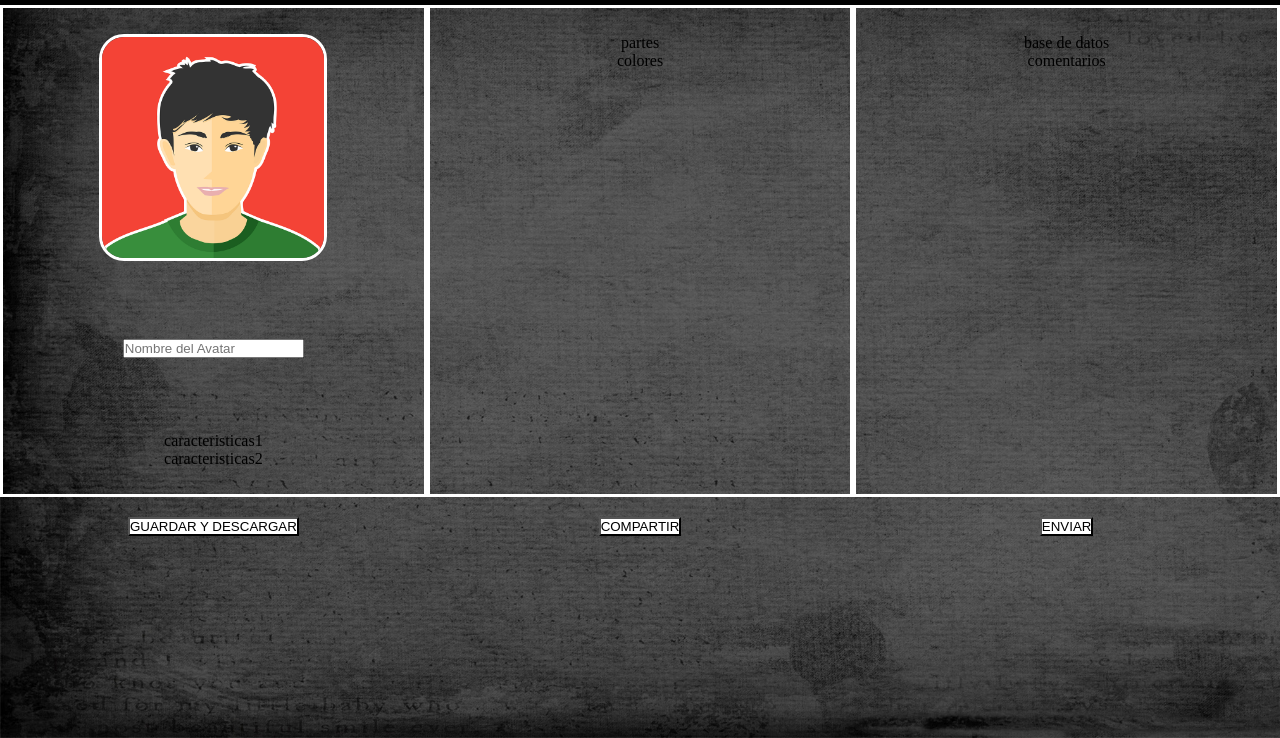
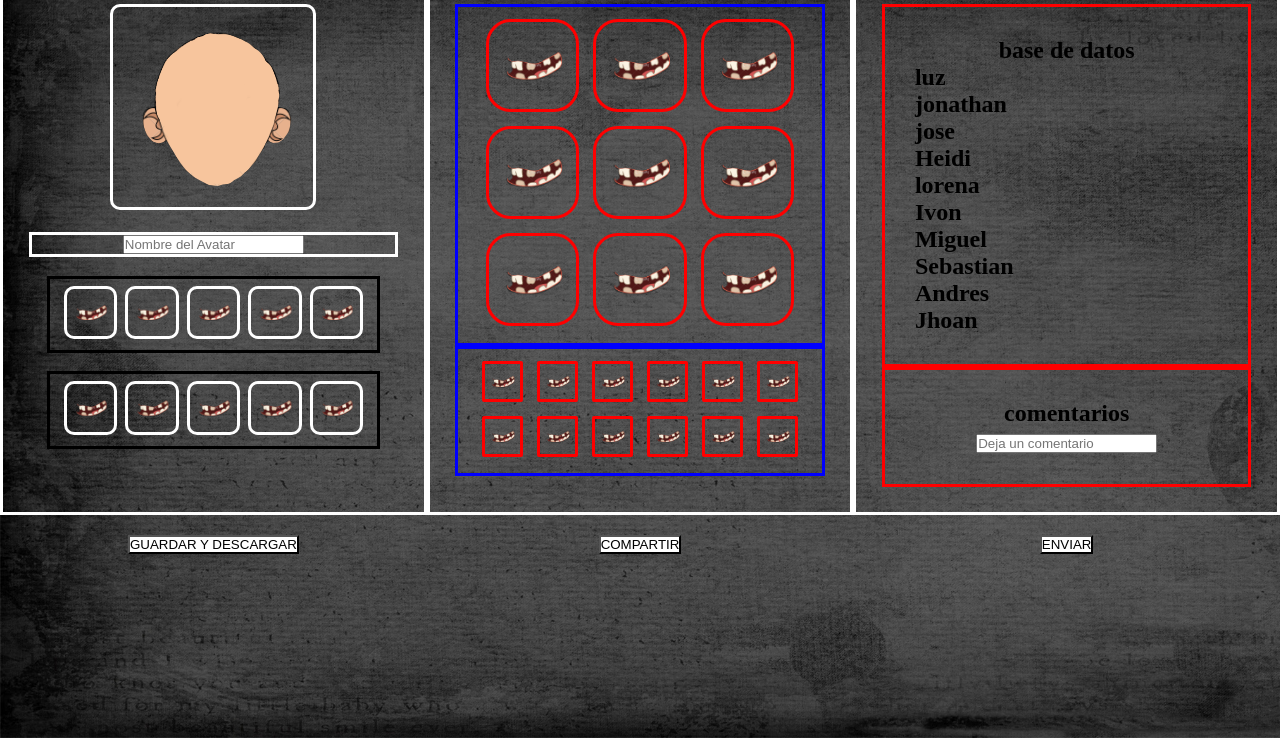
Before and after one commit to sebastian96280/Proyecto-Avatar-U., a plain HTML site: page index.html in a window 1280 px wide. Shown: the part 62-800 px from the top of the page. Drawn offline with Linux system fonts and the light colour scheme.

Commit message:
contenido de todos los contenedores

```diff
--- a/css/style.css
+++ b/css/style.css
@@ -15,7 +15,7 @@ header {
 header nav div h1{
 	color: white;
 	text-align: center;
-	padding: 20px;
+	padding: 5px;
 }
 /*contenedor del personaje y sus complementos*/
 #contenedor {
@@ -34,37 +34,87 @@ header nav div h1{
 /*primera caja* del contenedor*/
 #contenedor .cajas div img{
 	max-width: 60%;
-	border-radius: 25px;
+	border-radius: 10px;
+	border-style: solid;
+	border-color: white;
+
+}
+#contenedor .nombreAvatar{
+	margin: 5% auto;
 	border-style: solid;
 	border-color: white;
 }
-#contenedor .nombreAvatar{
-	margin: 20% auto;
+
+#contenedor .caracteristicas1{
+	border-style: solid;
+	border-color: black;
+	padding:  5px;
+	margin: 5%;
+}
+#contenedor .caracteristicas1 img{
+	float: top;
+	width: 15% ;
+	margin: 2px;
+}
+#contenedor .caracteristicas2{
+	border-style: solid;
+	border-color: black;
+	padding: 5px;
+	margin: 5%;
+}
+#contenedor .caracteristicas2 img{
+	float: top;
+	width: 15% ;
+	margin: 2px;
 }
 
-#contenedor .caracteristicas1{
 
-}
-#contenedor .caracteristicas2{
-
+/*segunda caja del contenedor*/
+#contenedor .cajas .partes{
+	border-style: solid;
+	border-color:blue;
+	padding: 2%;
 }
 
-/*segunda caja del contenedor*/
-
-#contenedor .cajas .partes{
+#contenedor .cajas .partes img{
+	max-width: 25%;
+	border-radius: 25px;
+	border-style: solid;
+	border-color: red;
+	margin: 5px;
 }
-
 #contenedor .cajas .colores{
+	border-style: solid;
+	border-color:blue;
+	padding: 2%;
+}
+#contenedor .cajas .colores img{
+	max-width: 10%;
+	border-radius: 2px;
+	border-style: solid;
+	border-color: red;
+	margin: 5px;
 
 }
 /*tercera caja del contenedor*/
 
 
 #contenedor .dataBase{
+	border-style:solid;
+	border-color: red;
+	padding: 30px;
+
+}
+#contenedor .dataBase ul li{
+	list-style:none;
+	text-align: left;
+
 
 }
 #contenedor .comment{
-
+	border-style:solid;
+	border-color: red;
+	padding: 30px;
 }
 
 /*footer*/
--- a/index.html
+++ b/index.html
@@ -18,35 +18,76 @@
 	<div id="contenedor">
 		<div class="cajas">
 			<div>
-				<img src="view/avatar.png">
+				<img src="view/avatar/avatarSencilloxcf.png">
 			</div>
 			<div class="nombreAvatar">
 				<input type="text" name="Nombre del Avatar" placeholder="Nombre del Avatar">
 			</div>
 			<div class="caracteristicas1">
-				caracteristicas1
+				<img src="view/avatar/boca.png">
+				<img src="view/avatar/boca.png">
+				<img src="view/avatar/boca.png">
+				<img src="view/avatar/boca.png">
+				<img src="view/avatar/boca.png">
 			</div>
 			<div class="caracteristicas2">
-				caracteristicas2
+				<img src="view/avatar/boca.png">
+				<img src="view/avatar/boca.png">
+				<img src="view/avatar/boca.png">
+				<img src="view/avatar/boca.png">
+				<img src="view/avatar/boca.png">
 			</div>
 
 		</div>
 		<div class="cajas">
 			<div class="partes">
-				partes
-
+				<img src="view/avatar/boca.png">
+				<img src="view/avatar/boca.png">
+				<img src="view/avatar/boca.png">
+				<img src="view/avatar/boca.png">
+				<img src="view/avatar/boca.png">
+				<img src="view/avatar/boca.png">
+				<img src="view/avatar/boca.png">
+				<img src="view/avatar/boca.png">
+				<img src="view/avatar/boca.png">
 			</div>
 			<div class="colores">
-				colores
+				<img src="view/avatar/boca.png">
+				<img src="view/avatar/boca.png">
+				<img src="view/avatar/boca.png">
+				<img src="view/avatar/boca.png">
+				<img src="view/avatar/boca.png">
+				<img src="view/avatar/boca.png">
+				<img src="view/avatar/boca.png">
+				<img src="view/avatar/boca.png">
+				<img src="view/avatar/boca.png">
+				<img src="view/avatar/boca.png">
+				<img src="view/avatar/boca.png">
+				<img src="view/avatar/boca.png">
+
 			</div>
 
 		</div>
 		<div class="cajas">
 			<div class="dataBase">
-				base de datos
+				<h2>base de datos<h2>
+				<ul>
+					<li>luz</li>
+					<li>jonathan</li>
+					<li>jose</li>
+					<li>Heidi</li>
+					<li>lorena</li>
+					<li>Ivon</li>
+					<li>Miguel</li>
+					<li>Sebastian</li>
+					<li>Andres</li>
+					<li>Jhoan</li>
+
+				</ul>
 			</div>
 			<div class="comment">
-				comentarios
+				<h2>comentarios<h2>
+				<input type="text" name="comentario" placeholder="Deja un comentario">
 			</div>
 		</div>
 
```
Also changed, not shown: view/avatar/avatarSencilloxcf.png (added), view/avatar/boca.png (added).
